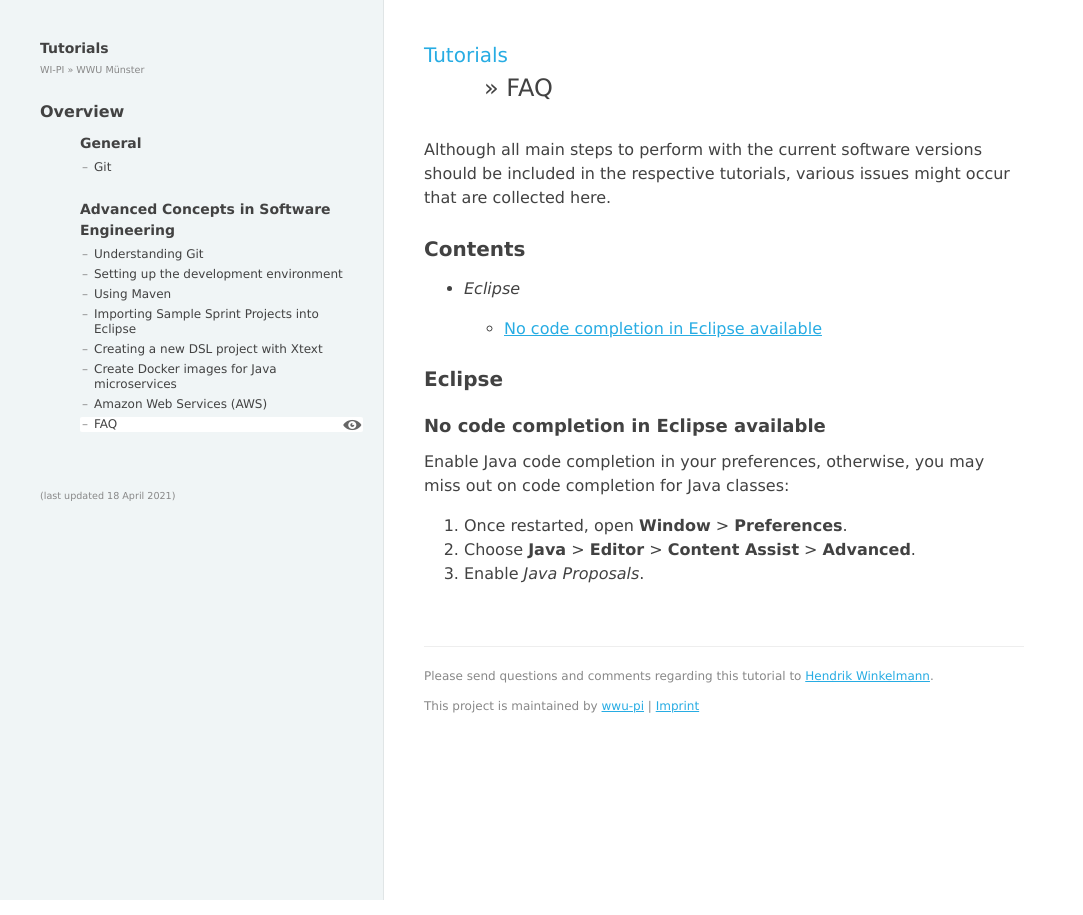
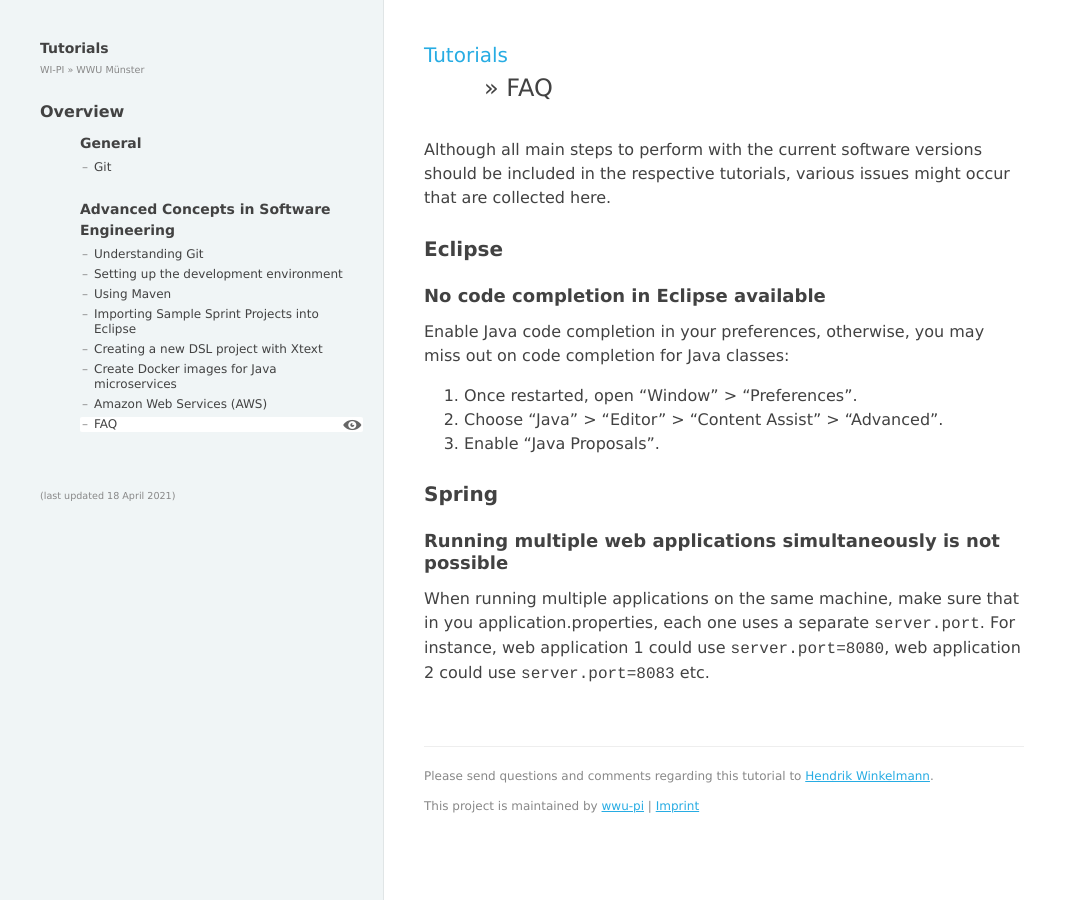
Before and after one commit to wwu-pi/tutorials, a Jekyll site: the page built from lectures/acse/100_faq.md, in a window 1280 px wide. Shown: the whole page, without its empty margins (0-1083 px from the left). Built offline with Jekyll 4.4.1, drawn with Linux system fonts in a browser that asks for light colours.

Commit message:
Added server.port-remark to FAQ

```diff
--- a/lectures/acse/100_faq.md
+++ b/lectures/acse/100_faq.md
@@ -5,15 +5,18 @@ title: FAQ
 
 Although all main steps to perform with the current software versions should be included in the respective tutorials, various issues might occur that are collected here.
 
-## Contents
-* *Eclipse*
-  * [No code completion in Eclipse available](#code-completion)
-
-
 ## Eclipse
 
 #### <a id="code-completion" name="code-completion"></a>No code completion in Eclipse available
 Enable Java code completion in your preferences, otherwise, you may miss out on code completion for Java classes:
-   1. Once restarted, open **Window** > **Preferences**.
-   1. Choose **Java** > **Editor** > **Content Assist** > **Advanced**.
-   1. Enable *Java Proposals*.
+   1. Once restarted, open "Window" > "Preferences".
+   1. Choose "Java" > "Editor" > "Content Assist" > "Advanced".
+   1. Enable "Java Proposals".
+
+## Spring
+
+#### Running multiple web applications simultaneously is not possible
+
+When running multiple applications on the same machine, make sure that in you application.properties, each one uses a separate
+<code>server.port</code>. For instance, web application 1 could use <code>server.port=8080</code>, web application 2
+could use <code>server.port=8083</code> etc.
```
